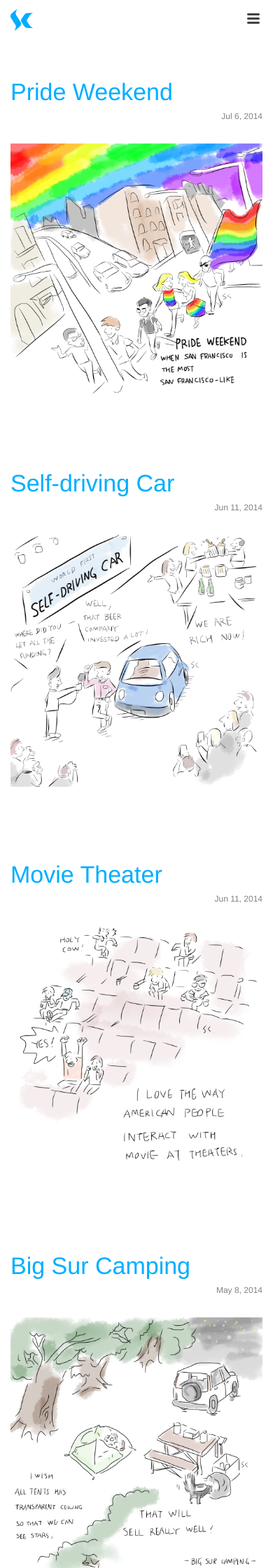
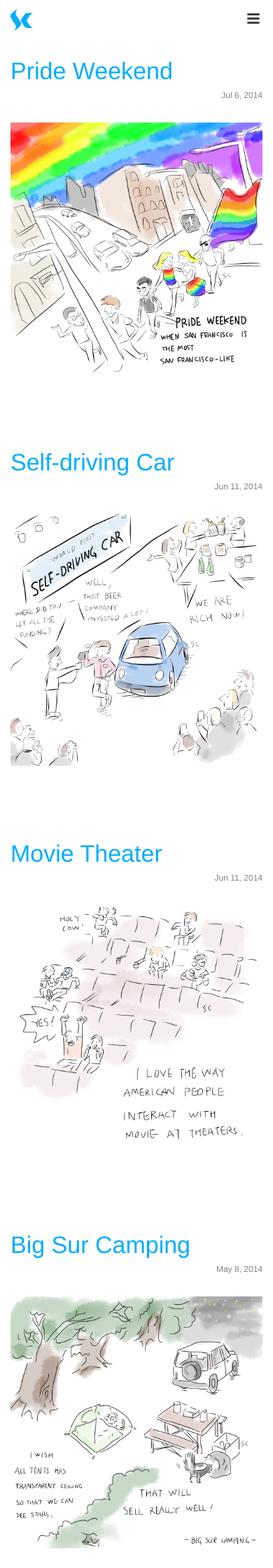
Before and after one commit to seanchoe/blog, a Jekyll site: the page built from index.html, in a window 390 px wide. Shown: the top 2240 px of the page at 70% size. Built offline with Jekyll 4.4.1, drawn with Linux system fonts in a browser that asks for light colours; the list of posts is cut into pages by our own code.

Commit message:
Reduced padding on mobile

```diff
--- a/_sass/_layout.scss
+++ b/_sass/_layout.scss
@@ -165,6 +165,10 @@
  */
 .page-content {
     padding: $spacing-unit 0;
+
+    @include media-query($on-palm) {
+        padding: 0;
+    }
 }
 
 .page-heading {
```
